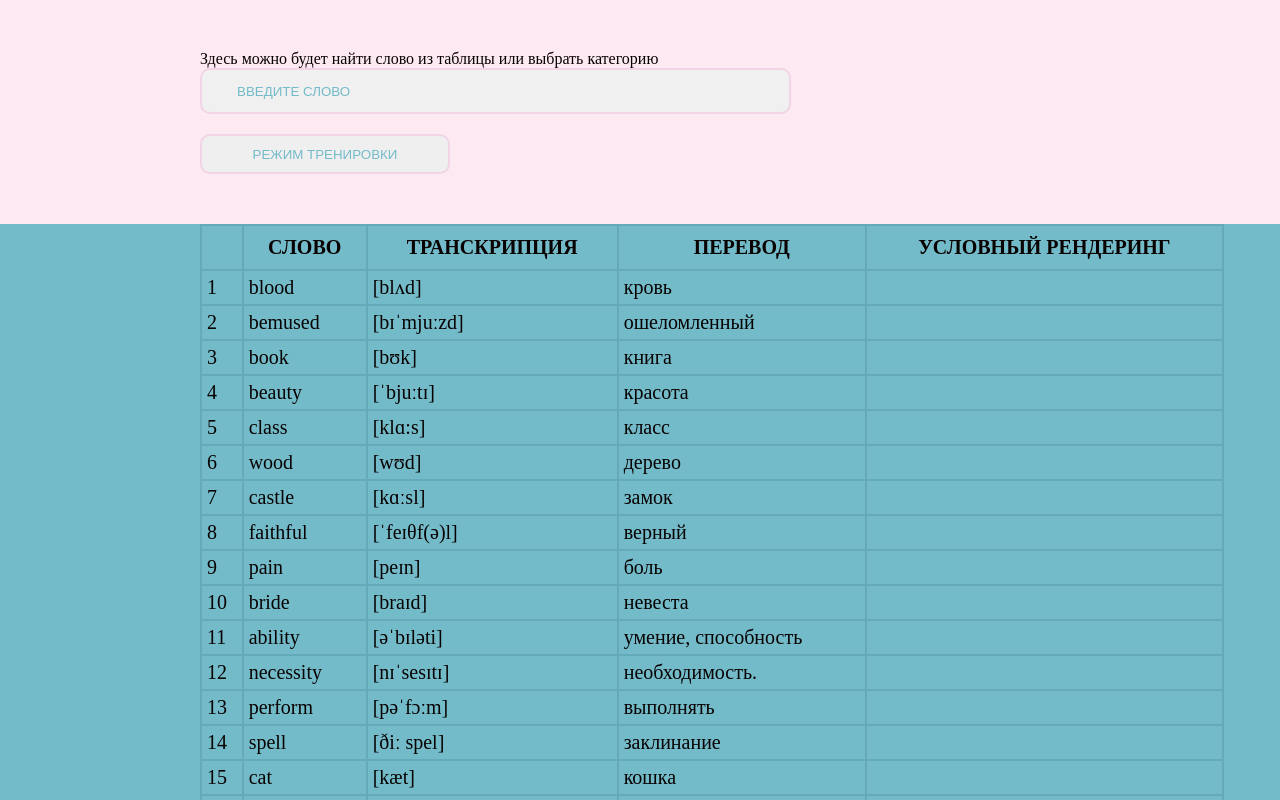
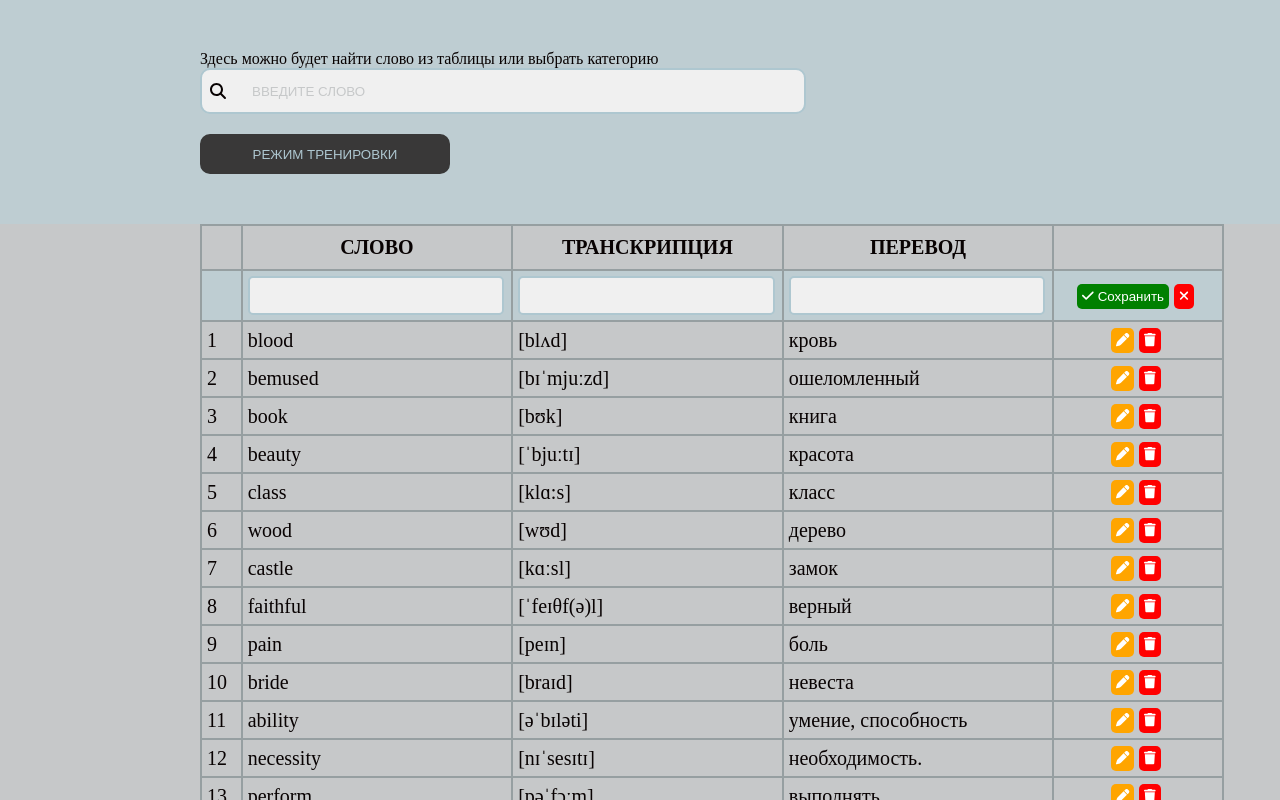
Before and after one commit to OlaGolanova/Words, a React (Create React App) app in the folder words/: page / in a window 1280 px wide. Shown: the top 800 px of the page. Built offline with nearby package versions, Linux system fonts and the light colour scheme.

Commit message:
add bootstrap

```diff
--- a/words/src/App.js
+++ b/words/src/App.js
@@ -5,10 +5,10 @@ import Card from './components/Card/Card';
 
 
 
+
 function App() {
     return (
         <div className={styles.app}>
-
             <Words/>
             <Card/>
 
--- a/words/src/components/Button/Button.module.scss
+++ b/words/src/components/Button/Button.module.scss
@@ -7,13 +7,15 @@
     width: 250px;
     height: 40px;
     border-radius: 10px;
-    border: 2px solid $colorFooter;
-    color: $colorMain;
+    background: $colorBtn;
+    border: 2px solid $colorBtn;
+    color: $colorFooter;
     text-transform: uppercase;
     transition: 1s;
     &:hover {
         cursor: pointer;
         background: $colorBtntHover;
+        color: $colorTextHover;
      }
   }
 }
--- /dev/null
+++ b/words/src/components/InputChoice/InputChoice.jsx
@@ -0,0 +1,16 @@
+import React from 'react';
+
+import styles from './InputChoice.module.scss';
+
+const InputChoice = () => {
+    return (
+        <form action="" className={styles.form}>
+            <input
+                className={styles.input}
+                type="text"
+            />
+        </form>
+    );
+};
+
+export default InputChoice;
--- /dev/null
+++ b/words/src/components/InputChoice/InputChoice.module.scss
@@ -0,0 +1,23 @@
+@import '.././variables';
+
+.input {
+    width: 90%;
+    border-radius: 5px;
+    border: 2px solid $colorFooter;
+    color: $colorText;
+    background-color: #f0f0f0;
+    padding: 10px;
+    &:active {
+        outline: 0;
+        outline-offset: 0;
+    }
+    &:hover {
+        outline: 0;
+        outline-offset: 0;
+    }
+    &:focus {
+        outline: 0;
+        outline-offset: 0;
+    }
+
+}
--- a/words/src/components/SearchPanel/SearchPanel.jsx
+++ b/words/src/components/SearchPanel/SearchPanel.jsx
@@ -1,10 +1,18 @@
 import React from 'react';
+
+import { FontAwesomeIcon } from '@fortawesome/react-fontawesome';
+import { faSearch } from '@fortawesome/free-solid-svg-icons';
 
 import styles from './SearchPanel.module.scss';
 
+
 const SearchPanel = () => {
     return (
-        <form action="">
+        <form action="" className={styles.form}>
+            <div className={styles.search}>
+                <FontAwesomeIcon icon={faSearch} />
+            </div>
+
             <input
                 className={styles.searchPanel}
                 type="text"
--- a/words/src/components/SearchPanel/SearchPanel.module.scss
+++ b/words/src/components/SearchPanel/SearchPanel.module.scss
@@ -1,4 +1,6 @@
 @import '.././variables';
+.form {
+    position: relative;
 
     .searchPanel {
         width: 550px;
@@ -6,8 +8,10 @@
         border-radius: 10px;
         border: 2px solid $colorFooter;
         color: $colorText;
-    padding-left: 35px;
+        padding-left: 50px;
         background-color: #f0f0f0;
+
+
         &:active {
             outline: 0;
             outline-offset: 0;
@@ -25,3 +29,9 @@
             text-transform: uppercase;
           }
     }
+    .search{
+        position: absolute;
+        top: 15px;
+        left: 10px;;
+    }
+}
--- a/words/src/components/Words/Words.jsx
+++ b/words/src/components/Words/Words.jsx
@@ -1,18 +1,28 @@
 import React from 'react';
 
+import { FontAwesomeIcon } from '@fortawesome/react-fontawesome';
+import { faCheck, faClose, faPen, faTrash } from '@fortawesome/free-solid-svg-icons';
+
+
 import data from '../data.json';
+import Input from '../InputChoice/InputChoice';
 
 import styles from './Words.module.scss';
 
+
+
 const Words = () => {
 
-    const res = data.map(function(item, index) {
+    const result = data.map(function(item, index) {
         return <tr key={item.id}>
             <td>{index+1}</td>
             <td>{item.english}</td>
             <td>{item.transcription}</td>
             <td>{item.russian}</td>
-            <td></td>
+            <td>
+                <button className={styles.pen}><FontAwesomeIcon icon={faPen} /></button>
+                <button className={styles.trash}><FontAwesomeIcon icon={faTrash} /></button>
+            </td>
         </tr>;
     });
     return (
@@ -22,10 +32,20 @@ const Words = () => {
                 <th>Слово</th>
                 <th>Транскрипция</th>
                 <th>Перевод</th>
-                <th>Условный рендеринг</th>
+                <th></th>
+            </tr>
+            <tr className={styles.choice}>
+                <td></td>
+                <td><Input/></td>
+                <td><Input/></td>
+                <td><Input/></td>
+                <td>
+                    <button className={styles.save}><FontAwesomeIcon icon={faCheck} /> Сохранить</button>
+                    <button className={styles.cancel}><FontAwesomeIcon icon={faClose} /></button>
+                </td>
             </tr>
             <tbody>
-                {res}
+                {result}
             </tbody>
         </table>
     );
--- a/words/src/components/Words/Words.module.scss
+++ b/words/src/components/Words/Words.module.scss
@@ -5,22 +5,51 @@ table {
     border: 2px solid $colorTableBorder;
     border-collapse:collapse;
     font-size: 20px;
-    th, td {
+    th{
         border: 2px solid $colorTableBorder;
-        padding: 5px;
-
-
-    }
-    th {
         padding: 10px;
         text-transform: uppercase;
         color: $colorTh;
     }
+    td {
+        border: 2px solid $colorTableBorder;
+        padding: 5px;
+        &:last-child{
+            text-align: center;
+        }
+    }
     tr {
-        :hover{
+        &:hover{
             cursor: pointer;
             color: $colorTextHover;
         }
     }
+    button {
+        padding: 5px;
+        margin-right: 5px;
+        border: none;
+        color: #ffffff;
+        border-radius: 5px;
+        &:hover {
+            cursor: pointer;
+            color: $colorTextHover;
+        }
 
+    }
+    .save{
+        background-color: #008000;
+    }
+    .cancel {
+        background-color: #ff0000;
+    }
+    .pen {
+        background-color: #ffa500;
+    }
+    .trash {
+        background-color: #ff0000;
+    }
+    .choice {
+        background: $colorHeader;
+
+    }
 }
--- a/words/src/components/data.json
+++ b/words/src/components/data.json
@@ -1,5 +1,5 @@
 [
-    {"id":"13992","english":"blood","transcription":"[blʌd]","russian":"кровь","tags":"гарри поттер","tags_json":"[\"u0433u0430u0440u0440u0438 u043fu043eu0442u0442u0435u0440\"]"},
+    {"id":"13992","english":"blood","transcription":"[blʌd]","russian":"кровь","tags":"гарри поттер","tags_json":"[\"u0433u0430u0440u0440u0438 u043fu043eu0442u0442u0435u0440\"]","choice":true},
     {"id":"13993","english":"bemused","transcription":"[bɪˈmjuːzd]","russian":"ошеломленный","tags":"frog_prince","tags_json":"[\"frog_prince\"]"},
     {"id":"13994","english":"book","transcription":"[bʊk]","russian":"книга","tags":"гарри поттер","tags_json":"[\"u0433u0430u0440u0440u0438 u043fu043eu0442u0442u0435u0440\"]"},
     {"id":"13995","english":"beauty","transcription":"[ˈbjuːtɪ]","russian":"красота","tags":"frog_prince","tags_json":"[\"frog_prince\"]"},
--- a/words/src/components/variables.scss
+++ b/words/src/components/variables.scss
@@ -1,8 +1,9 @@
-$colorFooter: #F1D4E5;
-$colorHeader: #FCE9F1;
+$colorFooter: #aec7d0;
+$colorHeader: #becdd2;
 $colorTh: #080202;
-$colorMain: #73BBC9;
-$colorTableBorder: #65aab8;
+$colorMain: #c6c8c9;
+$colorTableBorder: #969fa1;
 $colorText: #080202;
 $colorTextHover:#7FFFD4;
-$colorBtntHover:#393838;
+$colorBtn:#393838;
+$colorBtntHover:#5d5c5c;
```
Also changed, not shown: words/package.json (+9 -0 lines), 1 other file (tests, documents, lock files or other folders). Lines whose indentation alone changed are shown as unchanged.
